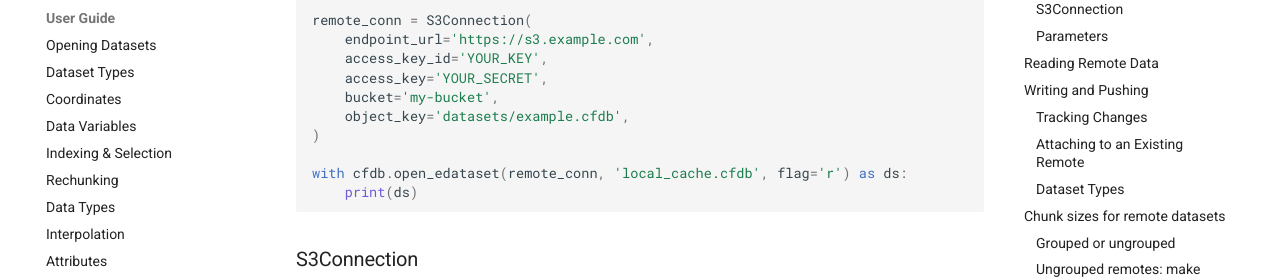
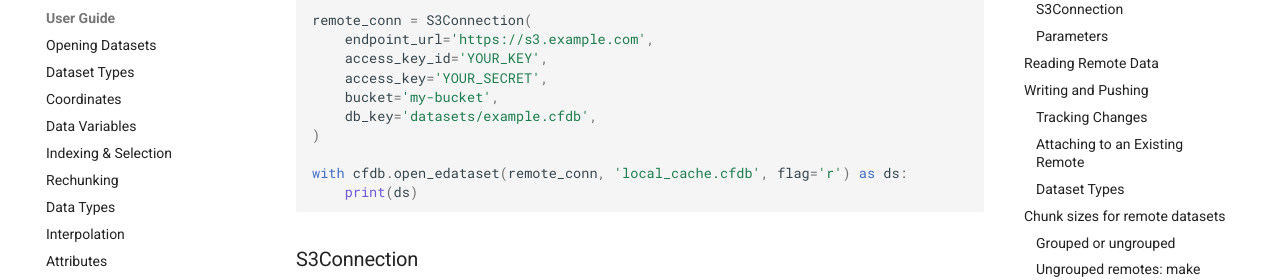
Before and after one commit to mullenkamp/cfdb, an MkDocs documentation site: the page built from docs/guide/s3-remote.md, in a window 1280 px wide and 900 px high, scrolled down 356 px. Shown: the part 153-433 px from the top of the window. Built offline with MkDocs 1.6.1 and Material for MkDocs 9.7.7, drawn with Linux system fonts in a browser that asks for light colours; comment, search, counter and statistics services are not loaded.

Commit message:
updated docs

```diff
--- a/docs/guide/s3-remote.md
+++ b/docs/guide/s3-remote.md
@@ -19,7 +19,7 @@ remote_conn = S3Connection(
     access_key_id='YOUR_KEY',
     access_key='YOUR_SECRET',
     bucket='my-bucket',
-    object_key='datasets/example.cfdb',
+    db_key='datasets/example.cfdb',
 )
 
 with cfdb.open_edataset(remote_conn, 'local_cache.cfdb', flag='r') as ds:
@@ -203,7 +203,7 @@ new_remote = S3Connection(
     access_key_id='YOUR_KEY',
     access_key='YOUR_SECRET',
     bucket='backup-bucket',
-    object_key='datasets/copy.cfdb',
+    db_key='datasets/copy.cfdb',
 )
 
 with cfdb.open_edataset(remote_conn, 'local.cfdb') as ds:
```
Also changed, not shown: docs/reference/edataset.md (+1 -1 lines), plans/shuffle-and-chunk-default-plan-2026-09-23.md (+1 -1 lines).
